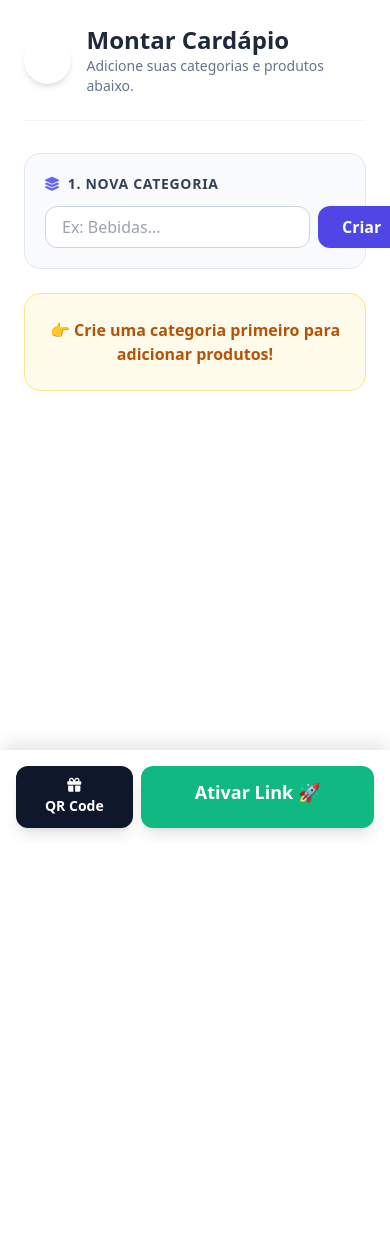
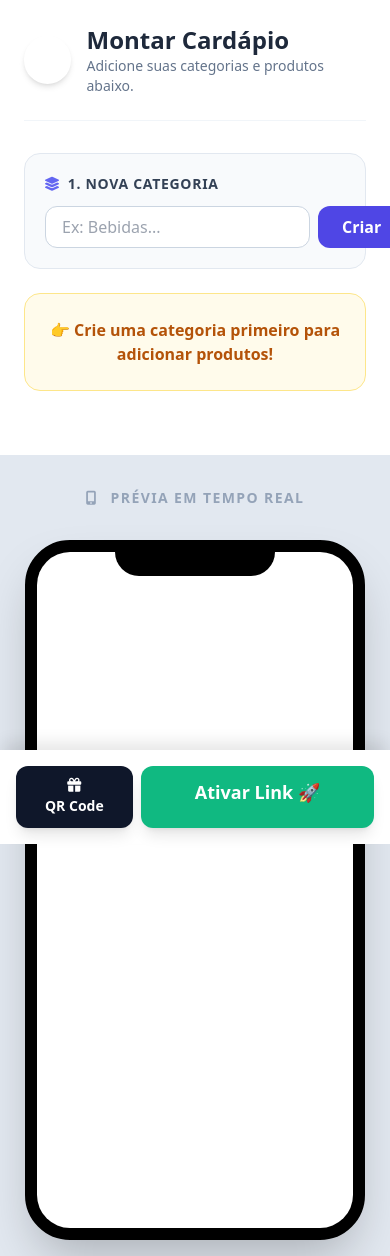
Before and after one commit to DevLeonan/cozinha-digital, a Django app: template templates/criar_produtos.html in a window 390 px wide. Before the commit the page ends 835 px from the top, so only its background shows below. Run offline with Django 5.2, Linux system fonts and the light colour scheme; the template is opened without the code that fills it, so the values that code supplies are empty; some libraries are stand-ins or nearby versions.

Commit message:
Restaurando a previa do celular no formato empilhado para iPhone

```diff
--- a/templates/criar_produtos.html
+++ b/templates/criar_produtos.html
@@ -6,16 +6,10 @@
     <title>Montar Cardápio</title>
     <script src="https://cdn.tailwindcss.com"></script>
     <link rel="stylesheet" href="https://cdnjs.cloudflare.com/ajax/libs/font-awesome/6.0.0/css/all.min.css">
-    <style>
-        @media (max-width: 1024px) {
-            .split-view-preview { display: none !important; }
-            .split-view-panel { width: 100% !important; border-right: none !important; }
-        }
-    </style>
 </head>
-<body class="bg-slate-100 h-screen overflow-hidden flex">
+<body class="bg-slate-100 flex flex-col lg:flex-row min-h-screen lg:h-screen lg:overflow-hidden">
 
-    <div class="split-view-panel w-1/2 h-full overflow-y-auto p-6 md:p-8 border-r border-slate-200 bg-white z-20 pb-32 lg:pb-8">
+    <div class="w-full lg:w-1/2 h-auto lg:h-full lg:overflow-y-auto p-6 md:p-8 border-b lg:border-b-0 lg:border-r border-slate-200 bg-white z-20 pb-10 lg:pb-8">
 
         <div class="flex items-center gap-4 mb-8 pb-6 border-b border-slate-100">
             <div class="w-12 h-12 rounded-full flex items-center justify-center text-white font-bold text-xl shadow-md" style="background-color: {{ loja.cor_principal }};">
@@ -79,7 +73,7 @@
                     <input type="file" name="foto" accept="image/*" class="w-full mt-1 p-2 border border-slate-300 rounded-xl bg-slate-50 text-sm">
                 </div>
 
-                <button type="submit" class="w-full bg-slate-900 hover:bg-black text-white font-bold py-3 rounded-xl transition mt-4">Salvar Produto</button>
+                <button type="submit" class="w-full bg-slate-900 hover:bg-black text-white font-bold py-3 rounded-xl transition mt-4 active:scale-95">Salvar Produto</button>
             </form>
         </div>
         {% else %}
@@ -102,21 +96,23 @@
         </a>
 
         <div class="fixed bottom-0 left-0 right-0 bg-white p-4 shadow-[0_-10px_15px_-3px_rgba(0,0,0,0.1)] z-30 lg:hidden flex gap-2">
-            <a href="{% url 'gerar_qrcode_personalizado' loja.id %}" class="flex-1 bg-slate-900 text-white text-center font-bold py-3 rounded-xl text-sm transition shadow-lg">
+            <a href="{% url 'gerar_qrcode_personalizado' loja.id %}" class="flex-1 bg-slate-900 text-white text-center font-bold py-3 rounded-xl text-sm transition shadow-lg active:scale-95">
                 <i class="fas fa-gift block mb-1"></i> QR Code
             </a>
-            <a href="{% url 'paywall' loja.id %}" class="flex-[2] bg-emerald-500 text-white text-center font-black py-3 rounded-xl text-lg transition shadow-lg">
+            <a href="{% url 'paywall' loja.id %}" class="flex-[2] bg-emerald-500 text-white text-center font-black py-3 rounded-xl text-lg transition shadow-lg active:scale-95">
                 Ativar Link 🚀
             </a>
         </div>
     </div>
 
-    <div class="split-view-preview w-1/2 h-full bg-slate-200 flex flex-col items-center justify-center p-8 relative z-10">
-        <h3 class="absolute top-8 text-slate-400 font-bold tracking-widest uppercase text-sm"><i class="fas fa-mobile-alt mr-2"></i> Prévia em Tempo Real</h3>
-        <div class="relative w-[340px] h-[700px] bg-black rounded-[45px] border-[12px] border-black shadow-2xl overflow-hidden mt-6">
+    <div class="w-full lg:w-1/2 h-[800px] lg:h-full bg-slate-200 flex flex-col items-center justify-start lg:justify-center p-8 relative z-10 pb-32 lg:pb-0">
+        <h3 class="text-slate-400 font-bold tracking-widest uppercase text-sm mb-6 lg:absolute lg:top-8"><i class="fas fa-mobile-alt mr-2"></i> Prévia em Tempo Real</h3>
+
+        <div class="relative w-[340px] h-[700px] bg-black rounded-[45px] border-[12px] border-black shadow-2xl overflow-hidden mt-2 lg:mt-6 shrink-0">
             <div class="absolute top-0 inset-x-0 h-6 bg-black rounded-b-3xl w-40 mx-auto z-10"></div>
             <iframe src="{% url 'cardapio_publico' loja.slug %}" class="w-full h-full bg-white scrollbar-hide"></iframe>
         </div>
     </div>
+
 </body>
 </html>
```
